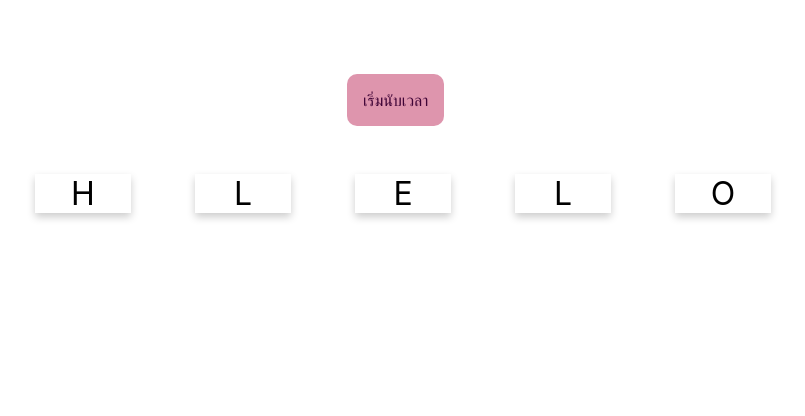
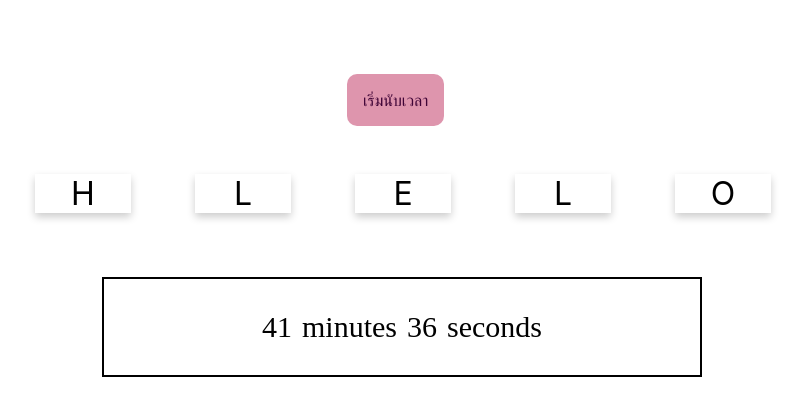
Before and after one commit to pachara171/Lab-React, a React (Create React App) app: page / in a window 1280 px wide. Shown: the top 416 px of the page, without its empty margins (187-992 px from the left). Built offline with nearby package versions, Linux system fonts and the light colour scheme.

Commit message:
2.logic -add component count_time

```diff
--- a/package.json
+++ b/package.json
@@ -6,6 +6,7 @@
     "@testing-library/jest-dom": "^5.16.4",
     "@testing-library/react": "^13.3.0",
     "@testing-library/user-event": "^13.5.0",
+    "dayjs": "^1.11.5",
     "lodash": "^4.17.21",
     "react": "^18.2.0",
     "react-dom": "^18.2.0",
--- a/src/App.css
+++ b/src/App.css
@@ -69,3 +69,16 @@
 .box {
   margin-top: 10%;
 }
+.App {
+  width: 100vw;
+  height: 100vh;
+  margin: 0;
+  padding: 0;
+  display: flex;
+  align-items: center;
+  justify-content: center;
+  font-family: "Open Sans";
+}
+.box-time {
+  padding-left: 11%;
+}
--- a/src/App.js
+++ b/src/App.js
@@ -1,6 +1,7 @@
 import React,{useState} from 'react';
 import WordCard from './WordCard';
 import './App.css';
+import CountdownTimer from './Components/CountdownTimer/CountdownTimer';
 function App() {
   const [view, setView] = useState("เริ่มนับเวลา")
 
@@ -13,9 +14,16 @@
         }}>
           {view}
         </div>
+
         {
           <WordCard value="hello"/>
         }
+        <div className='box-time'>
+          {
+            <CountdownTimer countdownTimestampMs={1643673600000}/>
+          }
+
+        </div>
 
       </div>
     </div>
--- /dev/null
+++ b/src/Components/CountdownTimer/CountdownTimer.css
@@ -0,0 +1,21 @@
+.countdown-timer {
+    width: 600px;
+    height: 100px;
+    border: 2px solid black;
+
+    font-family: "Oswald";
+    font-size: 30px;
+
+    display: flex;
+    justify-content: center;
+    align-items: center;
+}
+
+.countdown-timer span {
+    margin-left: 5px;
+    margin-right: 5px;
+}
+
+.two-numbers {
+    width: 2ch;
+}
--- /dev/null
+++ b/src/Components/CountdownTimer/CountdownTimer.js
@@ -0,0 +1,34 @@
+import {useState, useEffect} from 'react';
+import './CountdownTimer.css';
+import {getRemainingTimeUntilMsTimestamp} from './Utils/CountdownTimerUtils';
+
+const defaultRemainingTime = {
+    seconds: '00',
+    minutes: '00',
+}
+
+const CountdownTimer = ({countdownTimestampMs}) => {
+    const [remainingTime, setRemainingTime] = useState(defaultRemainingTime);
+
+    useEffect(() => {
+        const intervalId = setInterval(() => {
+            updateRemainingTime(countdownTimestampMs);
+        }, 1000);
+        return () => clearInterval(intervalId);
+    },[countdownTimestampMs]);
+
+    function updateRemainingTime(countdown) {
+        setRemainingTime(getRemainingTimeUntilMsTimestamp(countdown));
+    }
+
+    return(
+        <div className="countdown-timer">
+            <span className="two-numbers">{remainingTime.minutes}</span>
+            <span>minutes</span>
+            <span className="two-numbers">{remainingTime.seconds}</span>
+            <span>seconds</span>
+        </div>
+    );
+}
+
+export default CountdownTimer;
--- /dev/null
+++ b/src/Components/CountdownTimer/Utils/CountdownTimerUtils.js
@@ -0,0 +1,36 @@
+import dayjs from 'dayjs';
+
+export function getRemainingTimeUntilMsTimestamp(timestampMs) {
+    const timestampDayjs = dayjs(timestampMs);
+    const nowDayjs = dayjs();
+
+    /*if(timestampDayjs.isBefore(nowDayjs)) {
+        return {
+            seconds: '59',
+            minutes: '00',
+        }
+    }*/
+    return {
+        seconds : getRemainingSeconds(nowDayjs, timestampDayjs),
+        minutes : getRemainingMinutes(nowDayjs, timestampDayjs),
+    } ;
+}
+
+function getRemainingSeconds(nowDayjs, timestampDayjs) {
+    const seconds = timestampDayjs.diff(nowDayjs, 'seconds') % 60 * (-1);
+    //return padWithZeros(seconds, 2);
+    return seconds;
+}
+
+function getRemainingMinutes(nowDayjs, timestampDayjs) {
+    const minutes = timestampDayjs.diff(nowDayjs, 'minutes') % 60 * (-1);
+    //return padWithZeros(minutes, 2);
+    return minutes;
+}
+
+
+// function padWithZeros(number, minLength) {
+//     const numberString = number.toString();
+//     if(numberString.length >= minLength) return numberString;
+//     return "0".repeat(minLength - numberString.length) +  numberString;
+// }
```
Also changed, not shown: 1 other file (tests, documents, lock files or other folders).
